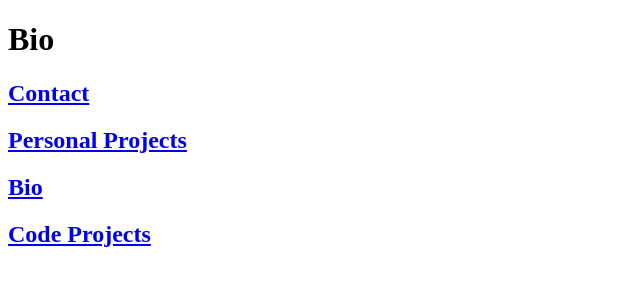
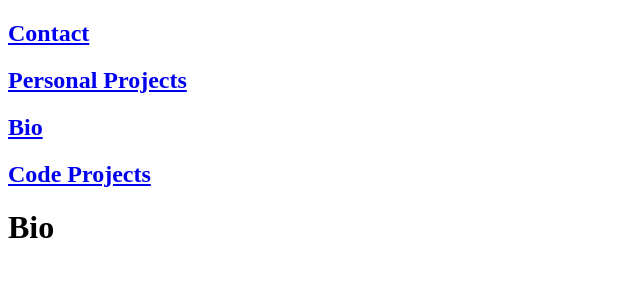
Before and after one commit to NoahDeltoroSmyth/devSite, a React app: page / in a window 1280 px wide. Shown: the top 300 px of the page, without its empty margins (0-640 px from the left). Built offline with nearby package versions, Linux system fonts and the light colour scheme.

Commit message:
enpoint links refactored into header component

```diff
--- a/src/App.jsx
+++ b/src/App.jsx
@@ -1,4 +1,5 @@
 import { BrowserRouter, Switch, Route } from 'react-router-dom';
+import Header from './components/Header/Header';
 import CodeProjects from './views/CodeProjects/CodeProjects';
 import Contact from './views/Contact/Contact';
 import Home from './views/Home/Home';
@@ -8,6 +9,7 @@
   return (
     <div className="App">
       <BrowserRouter>
+        <Header />
         <Switch>
           <Route exact path="/">
             <Home />
--- /dev/null
+++ b/src/components/Header/Header.jsx
@@ -0,0 +1,23 @@
+import React from 'react';
+import { Link } from 'react-router-dom';
+
+const Header = () => {
+  return (
+    <div>
+      <Link to="/contact">
+        <h2>Contact</h2>
+      </Link>
+      <Link to="personal-projects">
+        <h2>Personal Projects</h2>
+      </Link>
+      <Link to="/">
+        <h2>Bio</h2>
+      </Link>
+      <Link to="code-projects">
+        <h2>Code Projects</h2>
+      </Link>
+    </div>
+  );
+};
+
+export default Header;
--- a/src/views/Home/Home.jsx
+++ b/src/views/Home/Home.jsx
@@ -1,24 +1,9 @@
 import React from 'react';
-import { Link } from 'react-router-dom/cjs/react-router-dom.min';
 
 const Home = () => {
   return (
     <>
       <h1>Bio</h1>
-      <div>
-        <Link to="/contact">
-          <h2>Contact</h2>
-        </Link>
-        <Link to="personal-projects">
-          <h2>Personal Projects</h2>
-        </Link>
-        <Link to="/">
-          <h2>Bio</h2>
-        </Link>
-        <Link to="code-projects">
-          <h2>Code Projects</h2>
-        </Link>
-      </div>
     </>
   );
 };
```
